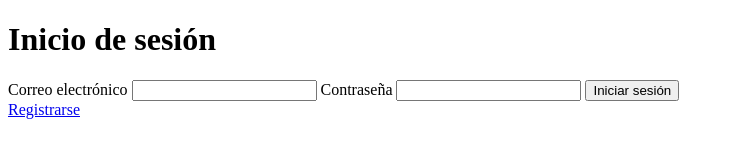
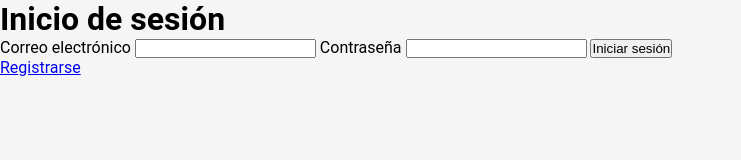
Before and after one commit to OsorioHernandezLuisEduardo/portafolio.github.io, a plain HTML site: page login.html in a window 1280 px wide. Shown: the whole page, without its empty margins (0-741 px from the left). Drawn offline with Linux system fonts and the light colour scheme.

Commit message:
estilos en login

```diff
--- /dev/null
+++ b/css/estilo-login.css
@@ -0,0 +1,9 @@
+*{
+    padding: 0;
+    margin: 0   ;
+    box-sizing: border-box;
+}
+body{
+    font-family: 'Roboto', sans-serif;
+    background: #f5f5f5;
+}
--- a/login.html
+++ b/login.html
@@ -4,6 +4,7 @@
     <meta charset="UTF-8">
     <meta name="viewport" content="width=device-width, initial-scale=1.0">
     <title>Document</title>
+    <link rel="stylesheet" href="css/estilo-login.css">
 </head>
 <body>
     <h1>Inicio de sesión</h1>
```
